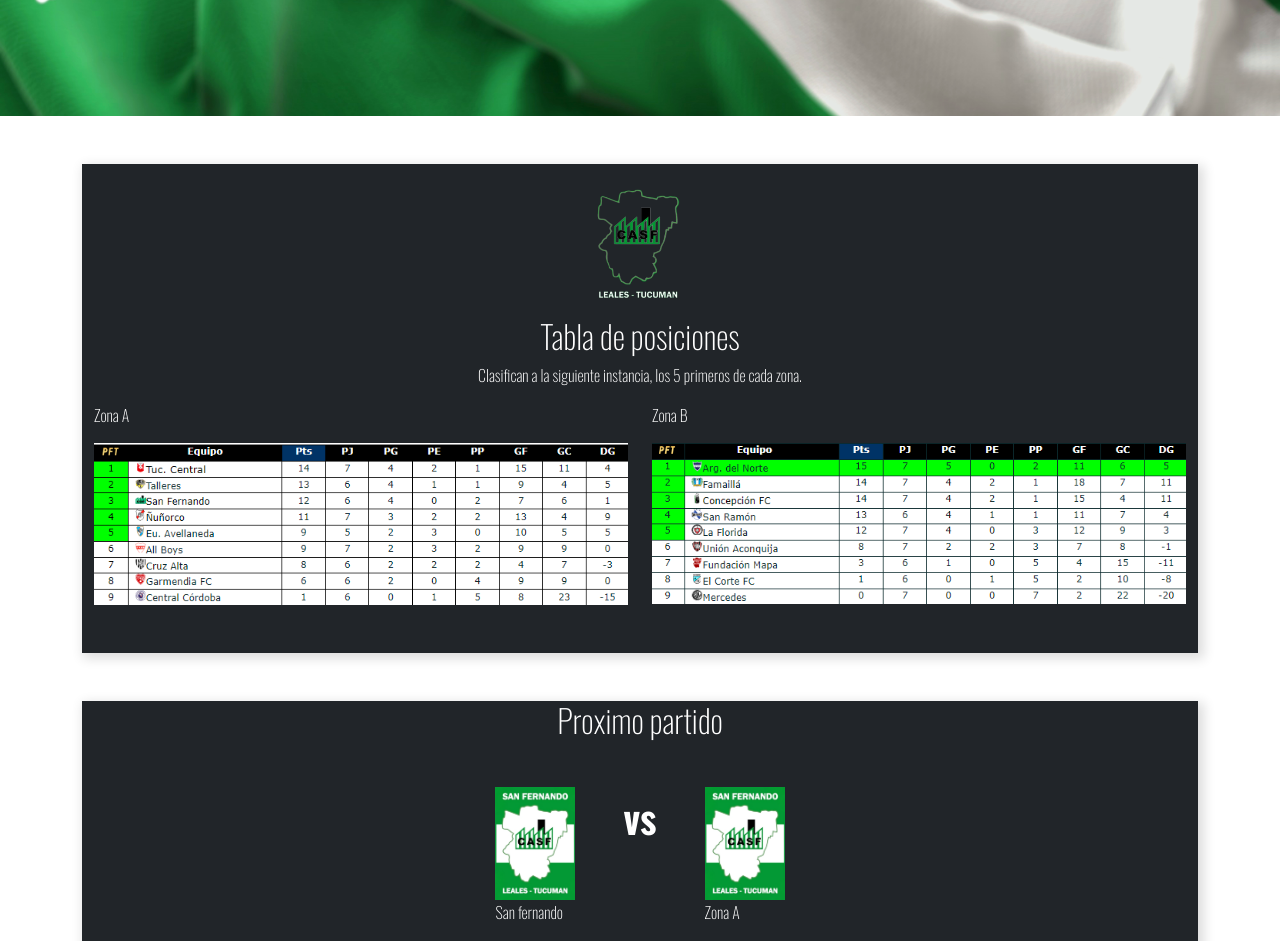
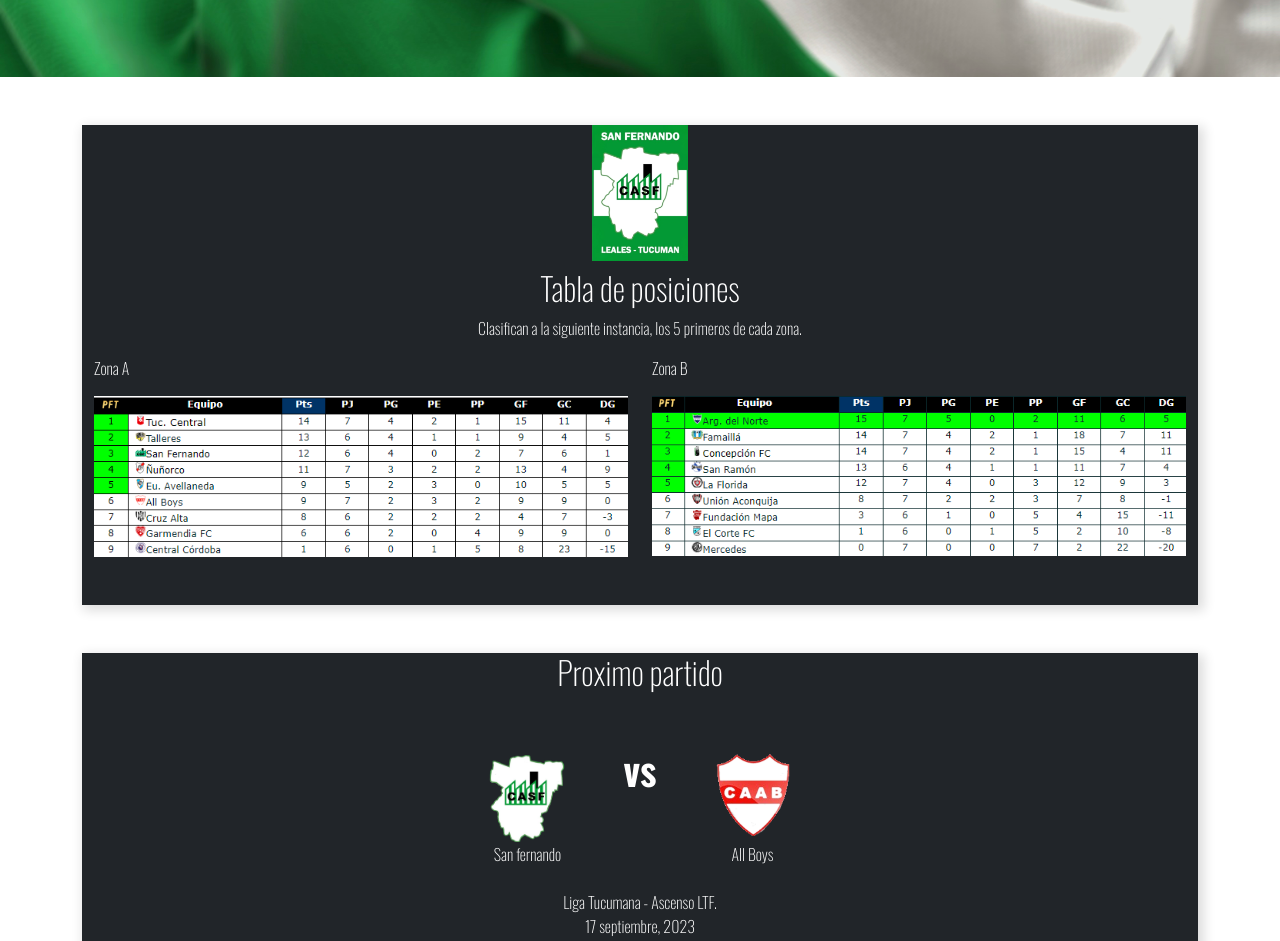
Before and after one commit to Mario-Chavez/san-fernando-web, a React (Vite) app: page / in a window 1280 px wide. Shown: the part 480-1421 px from the top of the page. Built offline with nearby package versions, Linux system fonts and the light colour scheme.

Commit message:
se agrego cambio al las imagen de logo

```diff
--- a/src/components/NextMach.jsx
+++ b/src/components/NextMach.jsx
@@ -1,8 +1,7 @@
 import React from "react";
 import { Card, Col, Container, Image, Row } from "react-bootstrap";
-import logo from "../assets/escudo-original.png";
-import zonaA from "../assets/table/zona-A.png";
-import zonab from "../assets/table/zona-b.png";
+import sanFernando from "../assets/sanFer-escudo.png";
+import allBoys from "../assets/all-boys.png";
 
 const NextMach = () => {
     return (
@@ -13,14 +12,14 @@
                 </div>
                 <div className="my-3 pb-5  ">
                     <div className="d-flex  justify-content-center my-2">
-                        <div>
-                            <Image src={logo} style={{ width: "5rem" }} />
+                        <div className="text-center mt-3">
+                            <Image src={sanFernando} style={{ width: "6rem" }} />
                             <p>San fernando</p>
                         </div>
                         <div className="fs-1 fw-bolder mx-5">vs</div>
-                        <div>
-                            <Image src={logo} style={{ width: "5rem" }} />
-                            <p>Zona A</p>
+                        <div className="text-center">
+                            <Image src={allBoys} style={{ width: "6rem" }} />
+                            <p>All Boys</p>
                         </div>
                     </div>
                     <div className="text-center ">
--- a/src/components/TablePosition.jsx
+++ b/src/components/TablePosition.jsx
@@ -1,6 +1,6 @@
 import React from "react";
 import { Card, Col, Container, Image, Row } from "react-bootstrap";
-import logo from "../assets/escudo-svg.png";
+import logo from "../assets/escudo-original.png";
 import zonaA from "../assets/table/zona-A.png";
 import zonab from "../assets/table/zona-b.png";
 
@@ -9,7 +9,7 @@
         <div className=" container my-5 ">
             <Container className=" text-bg-dark card-style-shadow">
                 <div className="text-center">
-                    <Image src={logo} style={{ width: "8rem" }} />
+                    <Image src={logo} style={{ width: "6rem" }} />
                     <h2 className="mt-2">Tabla de posiciones</h2>
                     <p>
                         Clasifican a la siguiente instancia, los 5 primeros de cada zona.
--- a/src/components/common/Header.jsx
+++ b/src/components/common/Header.jsx
@@ -8,7 +8,7 @@
     NavDropdown,
     Button,
 } from "react-bootstrap";
-import escudo from "../../assets/escudo-original.png";
+import escudo from "../../assets/SANfER-escudo.png";
 
 const Header = () => {
     return (
```
Also changed, not shown: src/assets/all-boys.png (added), src/assets/sanFer-escudo.png (added).
